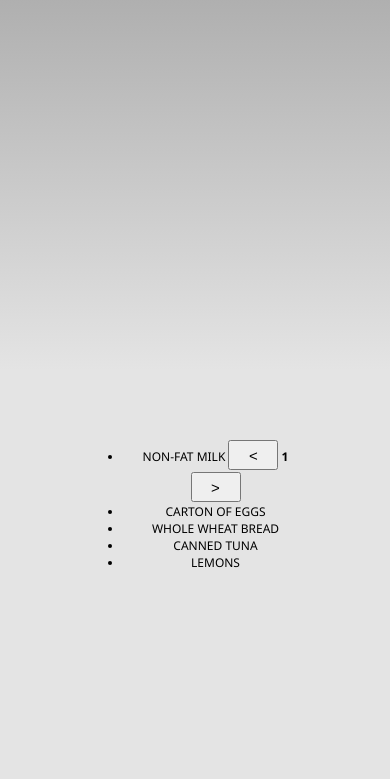
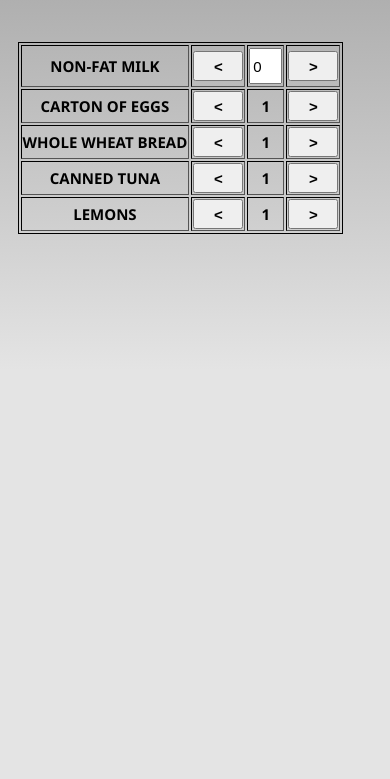
Before and after one commit to MattLane1/MidTerm, a website: page BlankCordovaApp2/www/index.html in a window 390 px wide. Shown: the part 60-839 px from the top of the page. Drawn offline with Linux system fonts and the light colour scheme; some packages are replaced by stand-ins of ours.

Commit message:
CHanged layout of boxes an ade in the value for milk.

```diff
--- a/BlankCordovaApp2/www/css/index.css
+++ b/BlankCordovaApp2/www/css/index.css
@@ -31,21 +31,43 @@ body {
     font-size:12px;
 }
 
+.listName {
+    font-size: 15px;
+    border: 1px solid black;
+    width: 160px;
+}
+
 .app {
+  /*  background: url(../images/cordova.png) no-repeat center top; */
+    position: absolute;
+    left: 25%;
+    right: -10%;
+    top: 5%;
+    height: 80px;
+    width: 350px;
+    text-align: center;
+    padding: 60px 0px 0px 0px;
+    margin: 0px 0px 0px -80px;
 
-    position: absolute;
-    left: 50%;
-    top: 50%;
-    height: 50px;
-    width: 225px;
-    text-align: center;
-    padding: 180px 0px 0px 0px;
-    margin: -115px 0px 0px -112px;
+}
+
+.itemsList {
+    font-size: 15px;
+    justify-content: center;
+    border: 1px solid black;
 }
 
 .lessIsMore {
     height:30px;
     width:50px;
+    font-size: 15px;
+    font-weight: 700;
+    justify-content:center;
+}
+
+.amounts {
+    height:30px;
+    width:25px;
     margin:1px 0px;
     font-size: 15px;
 }
--- a/BlankCordovaApp2/www/index.html
+++ b/BlankCordovaApp2/www/index.html
@@ -16,17 +16,51 @@
     <body>
         <h1>Shopping List</h1>
 
-        <!-- Display box -->
-        <input type="text" id="display" class="ListName" name="display" placeholder="Your List Name">
+        <!--Allow the user to change the name of the shopping list-->
+        <div class="listName">
+            <!-- Display box -->
+            <input type="text" id="display" class="ListName" name="display" placeholder="Your List Name">
+        </div>
+
         <div class="app">
 
-            <ul>
-                <li>Non-Fat Milk  <input type="button" value="<" class="lessIsMore" id="LessMilk"> <strong>1</strong> <input type="button" value=">" class="lessIsMore" id="MoreMilk"> </li>
-                <li>Carton of Eggs</li>
-                <li>Whole Wheat Bread</li>
-                <li>Canned Tuna</li>
-                <li>Lemons</li>
-            </ul>
+            <form id="mainForm" name="ShoppingList">
+                <!-- To Do Placeholders -->
+                <!-- These are the blank buttons in the app, ready to recieve tasks. They are also the Finished task, and Remove task buttons. -->
+                <table id="buttons" table border="1" class="itemsList" >
+                    <tr>
+                        <td> <strong> Non-Fat Milk </strong></td>
+                        <td><input type="button" value="<" class="lessIsMore" id="LessMilk"></td>
+                        <td><input type="text" id="milkAmount" class="amounts" value="0"></td>
+                        <td><input type="button" value=">" class="lessIsMore" id="MoreMilk"></td>
+                    </tr>
+                    <tr>
+                        <td> <strong> Carton Of Eggs </strong></td>
+                        <td><input type="button" value="<" class="lessIsMore" id="LessEggs"></td>
+                        <td><strong>1</strong></td>
+                        <td><input type="button" value=">" class="lessIsMore" id="MoreEggs"></td>
+                    </tr>
+                    <tr>
+                        <td> <strong> Whole Wheat Bread </strong></td>
+                        <td><input type="button" value="<" class="lessIsMore" id="LessBread"></td>
+                        <td><strong>1</strong></td>
+                        <td><input type="button" value=">" class="lessIsMore" id="MoreBread"></td>
+                    </tr>
+                    <tr>
+                        <td> <strong> Canned Tuna </strong></td>
+                        <td><input type="button" value="<" class="lessIsMore" id="LessTuna"></td>
+                        <td><strong>1</strong></td>
+                        <td><input type="button" value=">" class="lessIsMore" id="MoreTuna"></td>
+                    </tr>
+                    <tr>
+                        <td> <strong> Lemons </strong></td>
+                        <td><input type="button" value="<" class="lessIsMore" id="LessLemons"></td>
+                        <td><strong>1</strong></td>
+                        <td><input type="button" value=">" class="lessIsMore" id="MoreLemons"></td>
+                    </tr>
+                </table>
+            </form>
+
 
         </div>
 
--- a/BlankCordovaApp2/www/scripts/index.js
+++ b/BlankCordovaApp2/www/scripts/index.js
@@ -19,6 +19,15 @@
         listeningElement.setAttribute('style', 'display:none;');
         receivedElement.setAttribute('style', 'display:block;');
 
+
+    };
+
+    document.getElementById("LessMilk").onclick = function () {
+        document.getElementById("milkAmount").value = "HAMHAWK";
+    };
+
+    document.getElementById("MoreMilk").onclick = function () {
+
     };
 
     function onPause() {
```
